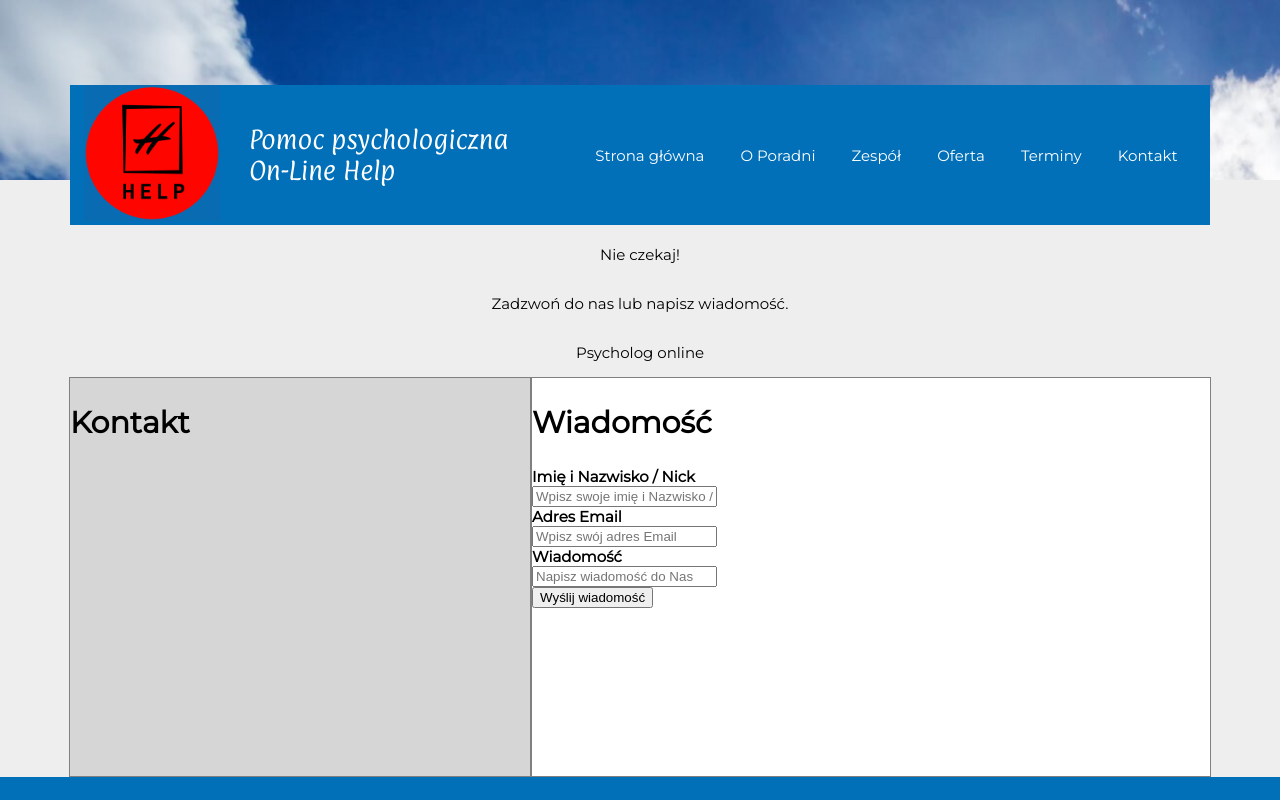
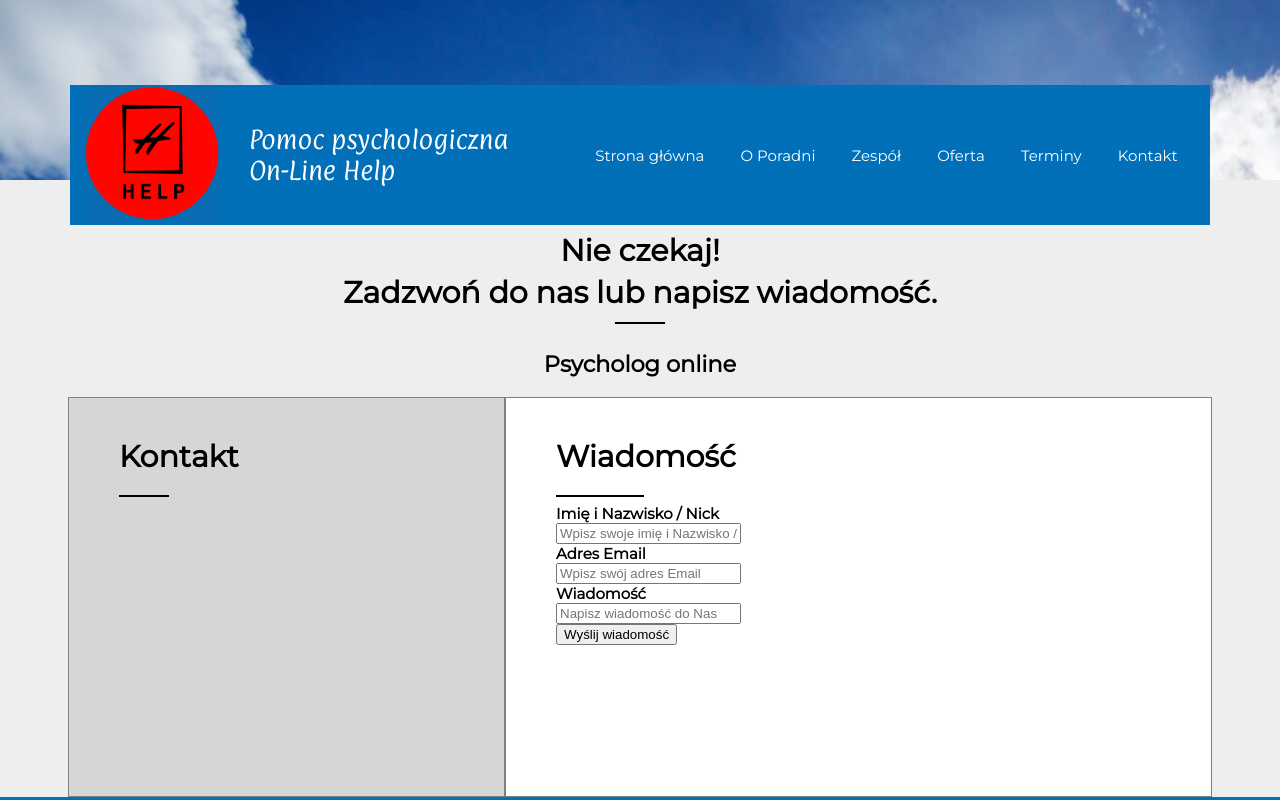
Before and after one commit to joajar/100-commits-challenge, an Angular app in the folder frontend/: page / in a window 1280 px wide. Shown: the top 800 px of the page. Built offline with nearby package versions, Linux system fonts and the light colour scheme.

Commit message:
FE feat: developed rendering a form at the home component

```diff
--- a/frontend/src/app/content/home/home.component.html
+++ b/frontend/src/app/content/home/home.component.html
@@ -1,23 +1,30 @@
 <div class="homeContainerOutside">
   <div class="homeContainer">
-    <p>
+    <h1>
       Nie czekaj!
-    </p>
-    <p>
+    </h1>
+    <h1>
       Zadzwoń do nas lub napisz wiadomość.
-    </p>
-    <p>
+    </h1>
+    <hr style="height:2px;width:50px;color:black;background-color:black;border-width:0">
+    <h2>
       Psycholog online
-    </p>
+    </h2>
   </div>
 
   <div class="outerContainer">
     <div class="leftContact">
-      <h2>Kontakt</h2>
+      <div class="leftContactInside">
+        <h1>Kontakt</h1>
+        <hr style="width:14%;margin-left:0;color:black;background-color:black;height:2px;border-width:0;">
+      </div>
+
     </div>
     <div class="rightMessage">
+      <div class="rightContactInside">
         <form class="form" (ngSubmit)="send()">
-        <h2>Wiadomość</h2>
+          <h1>Wiadomość</h1>
+          <hr style="width:14%;margin-left:0;color:black;background-color:black;height:2px;border-width:0;">
           <div class="row">
               <label for="name">Imię i Nazwisko / Nick</label>
               <input type="text" placeholder="Wpisz swoje imię i Nazwisko / Nick" id="name" [(ngModel)]="message.name" name="name">
@@ -35,3 +42,4 @@
       </div>
     </div>
   </div>
+</div>
--- a/frontend/src/app/content/home/home.component.scss
+++ b/frontend/src/app/content/home/home.component.scss
@@ -3,6 +3,9 @@
   flex-direction: column;
   justify-content: center;
   align-items: center;
+}
+.homeContainer h1 {
+  line-height: 2px;
 }
 .outerContainer {
   display: flex;
@@ -14,13 +17,13 @@
 }
 .leftContact {
   background-color: #d6d6d6;
-  width: 460px;
+  width: 435px;
 }
 .rightMessage {
   background-color: white;
-  width: 680px;
+  width: 705px;
 }
-.rightMessage form, .leftContact {
+.rightMessage, .leftContact {
   border: 1px solid gray;
   height: 398px;
 }
@@ -32,3 +35,6 @@
   display: block;
   font-weight: 700;
 }
+.leftContactInside, .rightContactInside {
+  margin: 40px 30px 30px 50px;
+}
```
Lines whose indentation alone changed are shown as unchanged.
